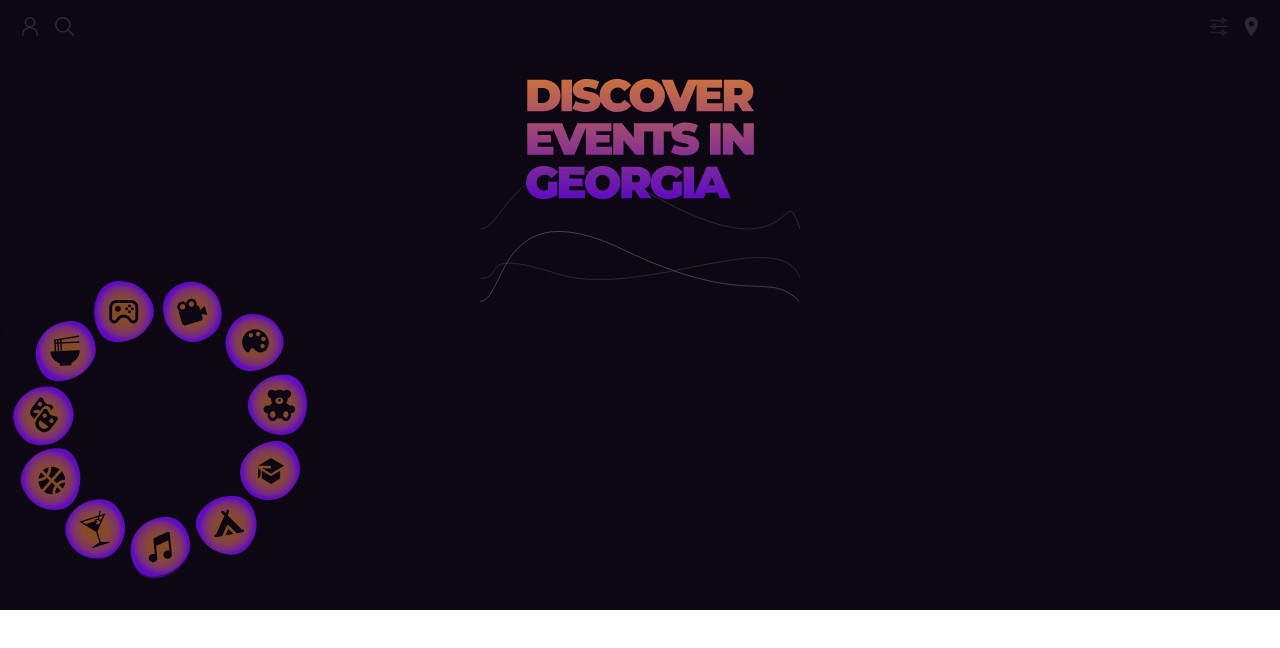
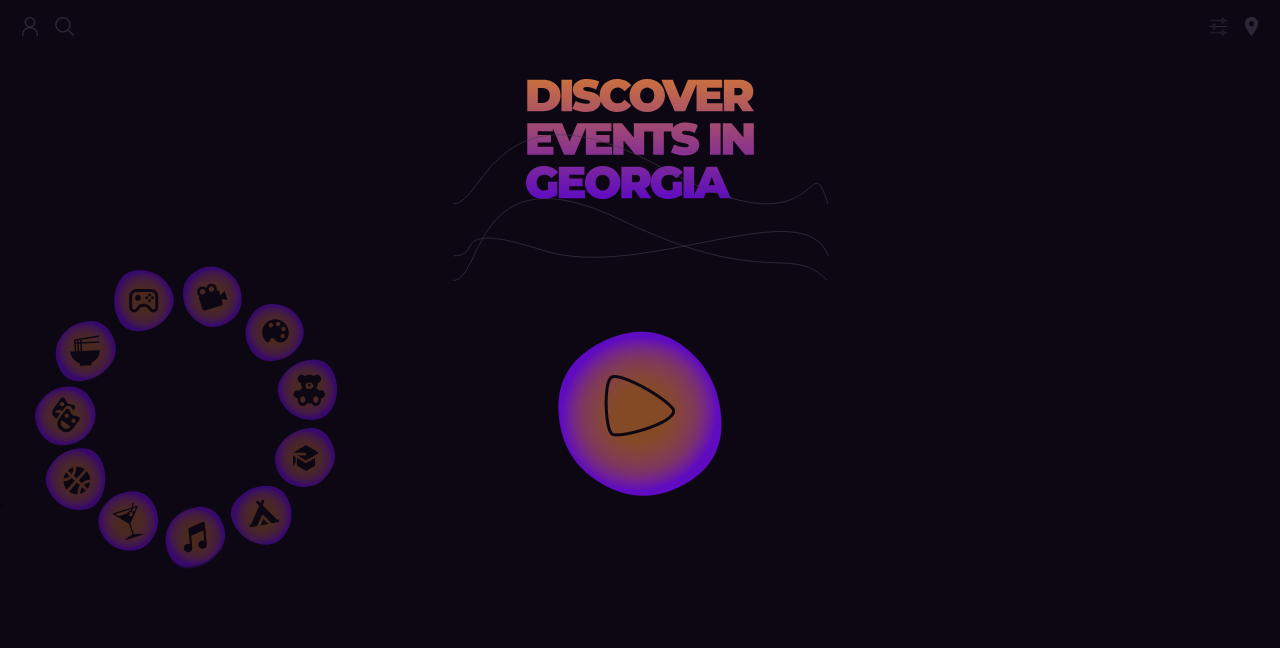
Before and after one commit to bcholokava/edevelopment, a React (Create React App) app: page / in a window 1280 px wide. Shown: the top 648 px of the page. Built offline with nearby package versions, Linux system fonts and the light colour scheme.

Commit message:
Add PlayBTN and fixed filter positions

```diff
--- a/src/components/Filter.js
+++ b/src/components/Filter.js
@@ -10,6 +10,7 @@ import I from "../imagesmb/filters/expos.png";
 import J from "../imagesmb/filters/movies.png";
 import K from "../imagesmb/filters/gaming.png";
 import L from "../imagesmb/filters/play.png";
+import M from "../imagesmb/filters/playbtn.png";
 import "../styles/filter.css";
 import { useRef, useEffect, useState } from "react";
 import FilterState from "./FilterState";
@@ -70,23 +71,19 @@ const filterImgs = [
     src: K,
     name: ["gaming", "gamingOP"],
   },
-  // {
-  //   id: 12,
-  //   src: L,
-  //   name: ["play"],
-  // },
 ];
 const Filter = (props) => {
-  // const iterateImg = filterImgs.map((img) => {
-  //   return <img src={img.src} key={img.id} className={img.name} />;
-  // });
-
   return (
     <div>
       <div className="filter-mb">
         {filterImgs.map((img) => {
           return <FilterState src={img.src} key={img.id} name={img.name} />;
         })}
+
+        <img className="play" src={L} />
+        <a href="#" className="playbtn">
+          <img src={M} />
+        </a>
       </div>
       ;
     </div>
--- a/src/components/FilterState.js
+++ b/src/components/FilterState.js
@@ -6,7 +6,7 @@ const FilterState = ({ src, name }) => {
     <img
       onClick={() => setActive((prev) => !prev)}
       src={src}
-      className={active ? name[0] : name[1]}
+      className={active ? name[1] : name[0]}
     ></img>
   );
 };
--- a/src/components/Lines.js
+++ b/src/components/Lines.js
@@ -11,7 +11,7 @@ const Lines = () => {
     easing: "easeInOutSine",
     duration: 500,
     delay: function (el, i) {
-      return i * 230;
+      return i * 240;
     },
     direction: "alternate",
     loop: true,
@@ -31,44 +31,27 @@ const Lines = () => {
   return (
     <div className="lines-mb">
       <svg
-        width="320"
-        height="61"
-        viewBox="0 0 320 61"
+        className="lines"
+        width="377"
+        height="147"
+        viewBox="0 0 377 147"
         fill="none"
         xmlns="http://www.w3.org/2000/svg"
       >
         <path
-          d="M320 59.8685C301.175 3.80628 320.111 107.663 178.615 29.3296C37.1191 -49.0037 26.9136 59.9711 0.664786 59.8685"
+          d="M376 121.825C353.939 56.1271 189.214 147.786 91.7947 116.576C-5.62482 85.3666 32.5394 121.945 1.77907 121.825"
           stroke="#463C52"
-          strokeOpacity="0.58"
+          stroke-opacity="0.58"
         />
-      </svg>
-      <svg
-        width="320"
-        height="72"
-        viewBox="0 0 320 72"
-        fill="none"
-        xmlns="http://www.w3.org/2000/svg"
-      >
         <path
-          d="M319.335 71.3222C286.981 38.7741 268.476 79.8852 142.604 19.3292C16.7313 -41.2269 26.2488 71.4248 -9.0003e-06 71.3222"
+          d="M376 69.7416C353.939 4.04374 376.13 125.751 210.314 33.9538C44.4989 -57.8429 32.5393 69.8619 1.77904 69.7416"
           stroke="#463C52"
-          strokeOpacity="2"
+          stroke-opacity="0.58"
         />
-      </svg>
-
-      <svg
-        className="lines"
-        width="320"
-        height="24"
-        viewBox="0 0 320 24"
-        fill="none"
-        xmlns="http://www.w3.org/2000/svg"
-      >
         <path
-          d="M320 21.3129C301.175 -34.7493 160.609 43.4665 77.4782 16.8341C-5.6532 -9.79835 26.9136 21.4155 0.664786 21.3129"
+          d="M375.221 146.445C337.305 108.303 315.621 156.48 168.114 85.5159C20.6069 14.5518 31.7602 146.566 0.999867 146.445"
           stroke="#463C52"
-          strokeOpacity="0.58"
+          stroke-opacity="0.58"
         />
       </svg>
     </div>
--- a/src/styles/discover.css
+++ b/src/styles/discover.css
@@ -6,6 +6,6 @@
 
 .bg {
   max-width: 100%;
-  height: 56.8rem;
+  height: 100vh;
   background-color: #0d0714;
 }
--- a/src/styles/filter.css
+++ b/src/styles/filter.css
@@ -7,7 +7,7 @@
 }
 
 .play {
-  margin-top: -1.5rem;
+  margin-top: 1.5rem;
   rotate: 0deg;
 }
 
@@ -154,7 +154,7 @@
 @media (min-width: 375px) {
   .gaming {
     position: absolute;
-    top: -4.5rem;
+    top: -4.6rem;
     left: 11.4rem;
   }
 
@@ -173,10 +173,10 @@
     top: 4.3rem;
     left: 27.7rem;
   }
-  .concerts {
+  .edu {
     position: absolute;
-    top: 11rem;
-    left: 27rem;
+    top: 11.2rem;
+    left: 27.5rem;
   }
   .outdoors {
     position: absolute;
@@ -190,12 +190,12 @@
   }
   .nightout {
     position: absolute;
-    top: 18rem;
-    left: 9.5rem;
+    top: 17.5rem;
+    left: 9.8rem;
   }
   .sports {
     position: absolute;
-    top: 13.5rem;
+    top: 13.2rem;
     left: 4.5rem;
   }
   .theatre {
@@ -208,4 +208,69 @@
     top: 0.5rem;
     left: 5.5rem;
   }
+
+  .playbtn {
+    display: flex;
+    justify-content: center;
+    align-items: center;
+    position: absolute;
+  }
+
+  /* OPACITY CLASSES FOR FILTER ICONS */
+  .gamingOP {
+    position: absolute;
+    top: -4.6rem;
+    left: 11.4rem;
+  }
+
+  .moviesOP {
+    position: absolute;
+    top: -5rem;
+    left: 18.3rem;
+  }
+  .exposOP {
+    position: absolute;
+    top: -1.2rem;
+    left: 24.5rem;
+  }
+  .kidsOP {
+    position: absolute;
+    top: 4.3rem;
+    left: 27.7rem;
+  }
+  .eduOP {
+    position: absolute;
+    top: 11.2rem;
+    left: 27.5rem;
+  }
+  .outdoorsOP {
+    position: absolute;
+    top: 15.8rem;
+    left: 22rem;
+  }
+  .musicOP {
+    position: absolute;
+    top: 19rem;
+    left: 16.5rem;
+  }
+  .nightoutOP {
+    position: absolute;
+    top: 17.5rem;
+    left: 9.8rem;
+  }
+  .sportsOP {
+    position: absolute;
+    top: 13.2rem;
+    left: 4.5rem;
+  }
+  .theatOP {
+    position: absolute;
+    top: 7rem;
+    left: 3.5rem;
+  }
+  .tastingsOP {
+    position: absolute;
+    top: 0.5rem;
+    left: 5.5rem;
+  }
 }
--- a/src/styles/lines.css
+++ b/src/styles/lines.css
@@ -10,5 +10,5 @@
   justify-content: center;
   align-items: center;
   position: relative;
-  top: -4.5rem;
+  top: -3.5rem;
 }
```
Also changed, not shown: src/imagesmb/filters/play.png, src/imagesmb/filters/playbtn.png (added).
